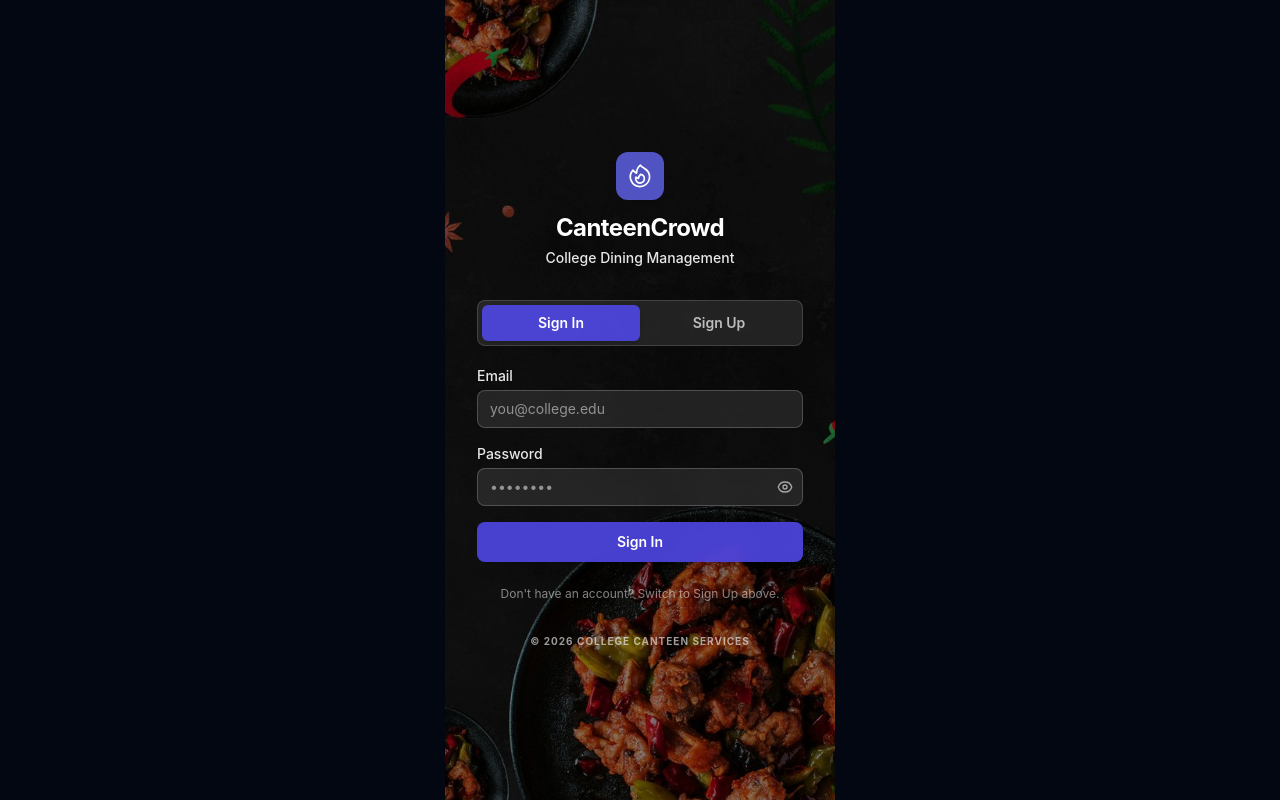
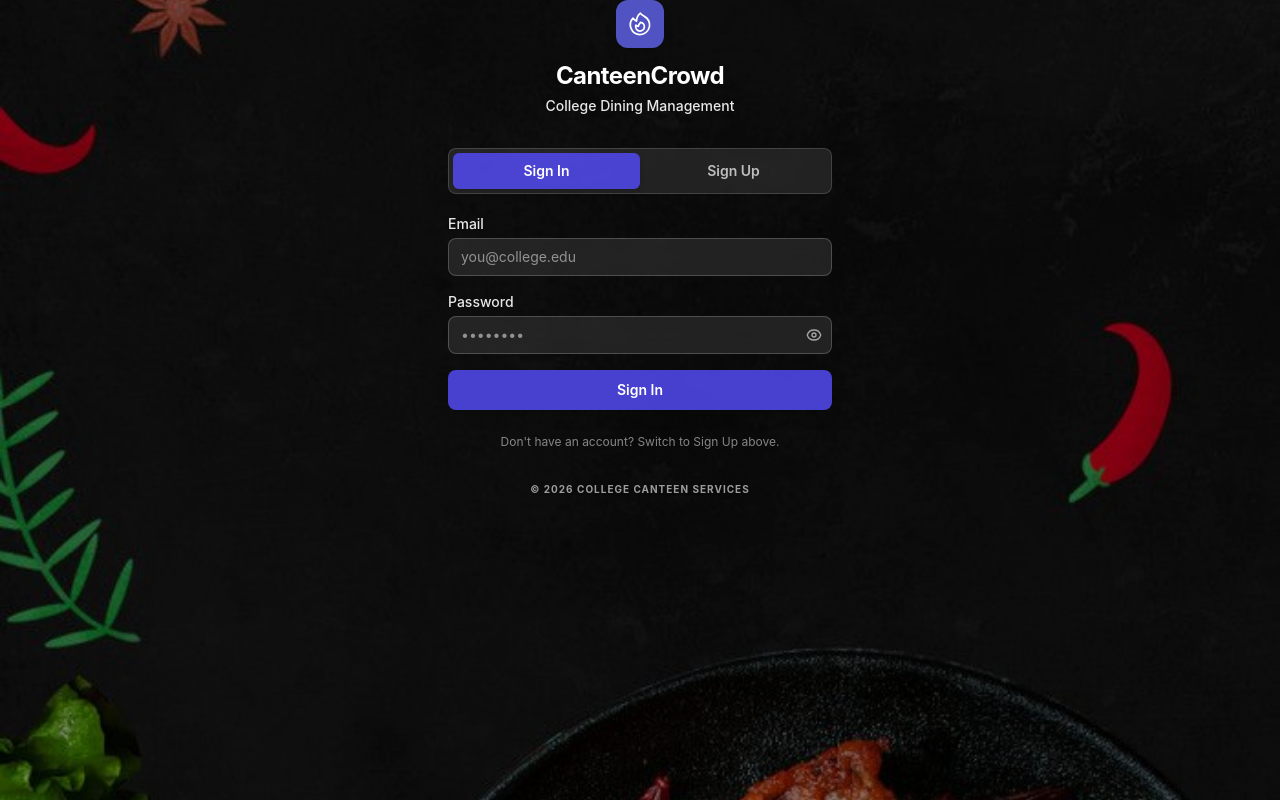
Before and after one commit to khushi-tk/Canteen-Optimizer, a React (Vite) app: page / in a window 1280 px wide. Built offline with nearby package versions, Linux system fonts and the light colour scheme; no server answers.

Commit message:
Fixed the login and student pages to fill the screen when screen size >=640px

```diff
--- a/src/App.tsx
+++ b/src/App.tsx
@@ -207,7 +207,7 @@ export default function App() {
 
   /* ── Student Route ────────────────────────────────────── */
   return (
-    <div className="mx-auto min-h-screen max-w-[390px] bg-slate-50 dark:bg-slate-900">
+    <div className="mx-auto min-h-screen max-w-[390px] sm:max-w-none bg-slate-50 dark:bg-slate-900">
 
       {/* Theme Toggle — fixed top-right */}
       <button
--- a/src/components/BottomNav.tsx
+++ b/src/components/BottomNav.tsx
@@ -43,7 +43,7 @@ export function BottomNav({
 
   return (
     <nav
-      className="fixed bottom-0 left-0 right-0 z-50 mx-auto w-full max-w-[390px] border-t border-slate-100 dark:border-slate-700 bg-white/90 dark:bg-slate-800/90 backdrop-blur-md"
+      className="fixed bottom-0 left-0 right-0 z-50 mx-auto w-full max-w-[390px] sm:max-w-none border-t border-slate-100 dark:border-slate-700 bg-white/90 dark:bg-slate-800/90 backdrop-blur-md"
       style={{ paddingBottom: 'env(safe-area-inset-bottom)' }}
     >
       <div className="flex">
--- a/src/components/Checkout/CheckoutSummary.tsx
+++ b/src/components/Checkout/CheckoutSummary.tsx
@@ -122,7 +122,7 @@ export function CheckoutSummary({
       </div>
 
       {/* Fixed bottom CTA */}
-      <div className="fixed bottom-0 left-0 right-0 z-20 mx-auto w-full max-w-[390px] border-t border-slate-100 dark:border-slate-700 bg-white/95 dark:bg-slate-800/95 px-5 pb-6 pt-3 backdrop-blur-md">
+      <div className="fixed bottom-0 left-0 right-0 z-20 mx-auto w-full max-w-[390px] sm:max-w-none border-t border-slate-100 dark:border-slate-700 bg-white/95 dark:bg-slate-800/95 px-5 pb-6 pt-3 backdrop-blur-md">
         {!selectedSlotId && (
           <p className="mb-2 text-center text-xs font-medium text-slate-400 dark:text-slate-500">
             Select a pickup slot to continue
--- a/src/components/Menu/CartDrawer.tsx
+++ b/src/components/Menu/CartDrawer.tsx
@@ -41,7 +41,7 @@ export function CartDrawer({
 
       {/* Drawer */}
       <div
-        className="fixed left-0 right-0 z-[55] mx-auto w-full max-w-[390px]"
+        className="fixed left-0 right-0 z-[55] mx-auto w-full max-w-[390px] sm:max-w-none"
         style={{
           bottom: expanded ? 0 : 56,
           height: expanded ? '70vh' : 80,
--- a/src/components/Menu/MenuGrid.tsx
+++ b/src/components/Menu/MenuGrid.tsx
@@ -193,7 +193,7 @@ export function MenuGrid({ items, isLoading, cart, onAdd, onUpdateQty }: MenuGri
             <Skeleton key={i} className="h-9 w-20 flex-shrink-0 rounded-full dark:bg-slate-700" />
           ))}
         </div>
-        <div className="grid grid-cols-2 gap-3">
+        <div className="grid grid-cols-2 sm:grid-cols-3 lg:grid-cols-4 gap-3 sm:gap-4">
           {Array.from({ length: 6 }).map((_, i) => (
             <Skeleton key={i} className="h-44 rounded-xl dark:bg-slate-700" />
           ))}
@@ -274,7 +274,7 @@ export function MenuGrid({ items, isLoading, cart, onAdd, onUpdateQty }: MenuGri
           subtitle="Try adjusting your filters or search term."
         />
       ) : (
-        <div className="grid grid-cols-2 gap-3">
+        <div className="grid grid-cols-2 sm:grid-cols-3 lg:grid-cols-4 gap-3 sm:gap-4">
           {filtered.map((item) => (
             <MenuItemCard
               key={item.id}
--- a/src/pages/LoginPage.tsx
+++ b/src/pages/LoginPage.tsx
@@ -57,14 +57,14 @@ export function LoginPage() {
         On desktop it shows as a centered phone-sized card.
       */}
       <div
-        className="relative w-[390px] h-[844px] max-w-full max-h-[100dvh] overflow-hidden bg-cover bg-center bg-no-repeat"
+        className="relative w-[390px] sm:w-full h-[844px] sm:h-auto max-w-full max-h-[100dvh] sm:max-h-none sm:min-h-screen overflow-hidden sm:overflow-y-auto bg-cover bg-center bg-no-repeat"
         style={{ backgroundImage: "url('/login-bg.jpg')" }}
       >
         {/* Dark overlay */}
         <div className="absolute inset-0 bg-black/45" />
 
         {/* Scrollable content */}
-        <div className="relative z-10 flex flex-col justify-center h-full px-8 overflow-y-auto">
+        <div className="relative z-10 flex flex-col justify-center h-full px-8 overflow-y-auto sm:max-w-md sm:mx-auto">
 
           {/* Logo + branding */}
           <div className="mb-8 text-center">
```
